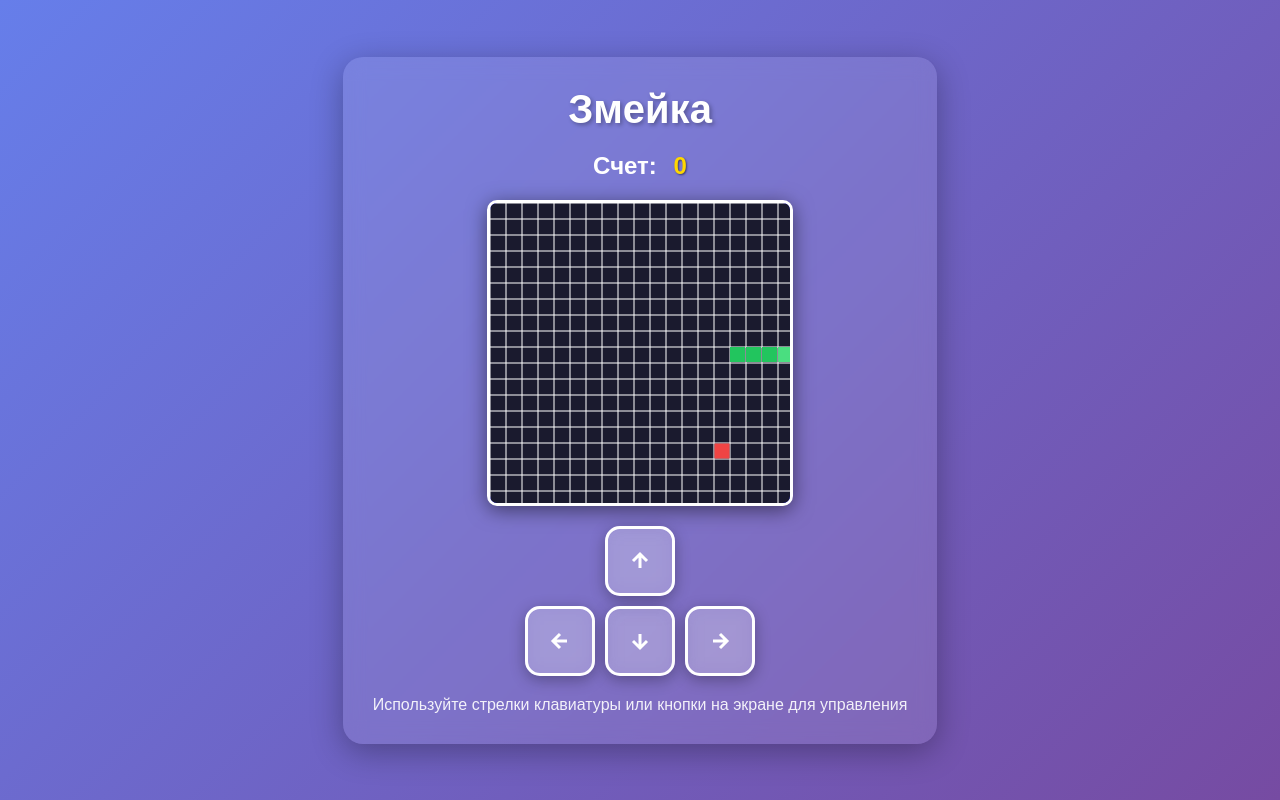
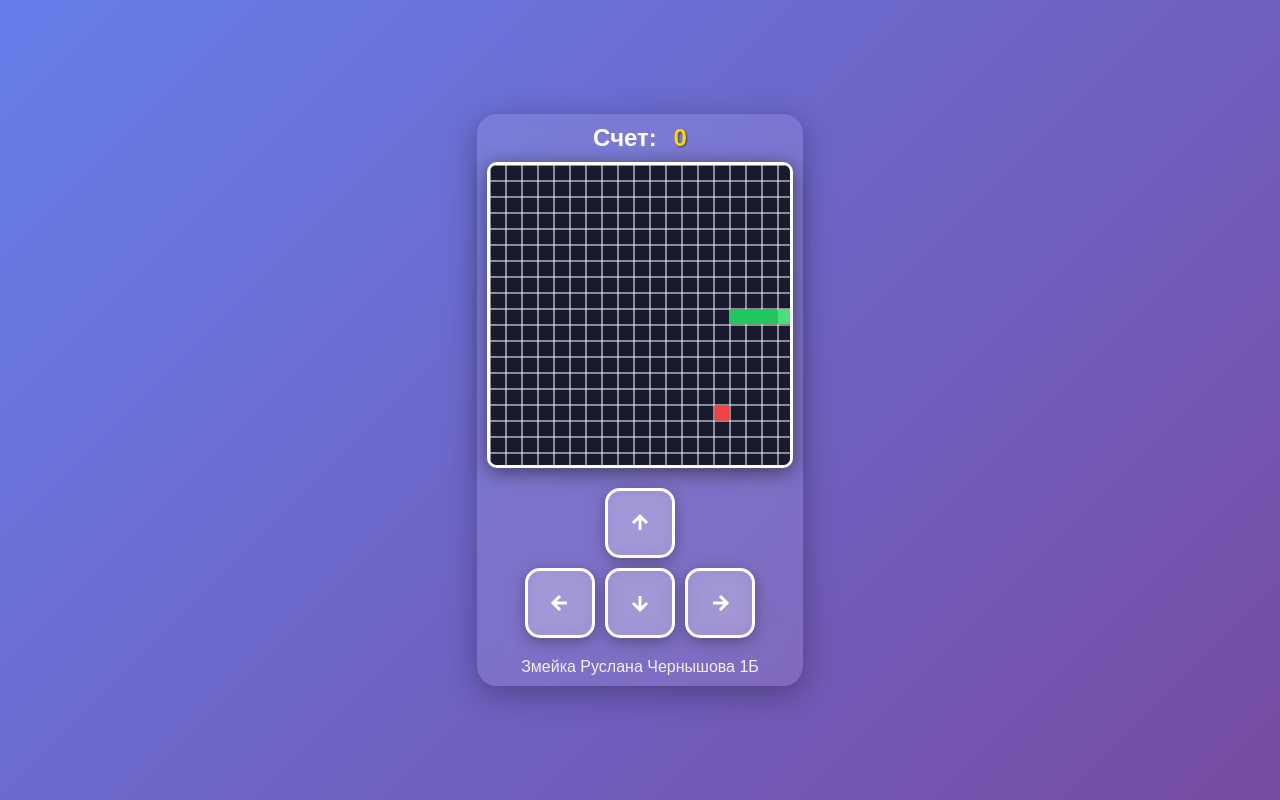
Before and after one commit to viper-auto/snake-ruslan-game, a plain HTML site: page index.html in a window 1280 px wide. Drawn offline with Linux system fonts and the light colour scheme.

Commit message:
Update index.html to adjust padding and margin styles, remove game title, and modify instructions text.

```diff
--- a/index.html
+++ b/index.html
@@ -24,7 +24,7 @@
         .game-container {
             text-align: center;
             background: rgba(255, 255, 255, 0.1);
-            padding: 30px;
+            padding: 10px;
             border-radius: 20px;
             box-shadow: 0 8px 32px rgba(0, 0, 0, 0.3);
             backdrop-filter: blur(10px);
@@ -38,7 +38,7 @@
 
         .score-container {
             font-size: 1.5em;
-            margin-bottom: 20px;
+            margin-bottom: 10px;
             font-weight: bold;
         }
 
@@ -124,7 +124,6 @@
 </head>
 <body>
     <div class="game-container">
-        <h1>Змейка</h1>
         <div class="score-container">
             <span class="score-label">Счет:</span>
             <span id="score">0</span>
@@ -157,7 +156,7 @@
             </div>
         </div>
         <div class="instructions">
-            <p>Используйте стрелки клавиатуры или кнопки на экране для управления</p>
+            <p>Змейка Руслана Чернышова 1Б</p>
         </div>
     </div>
     <script>
```
